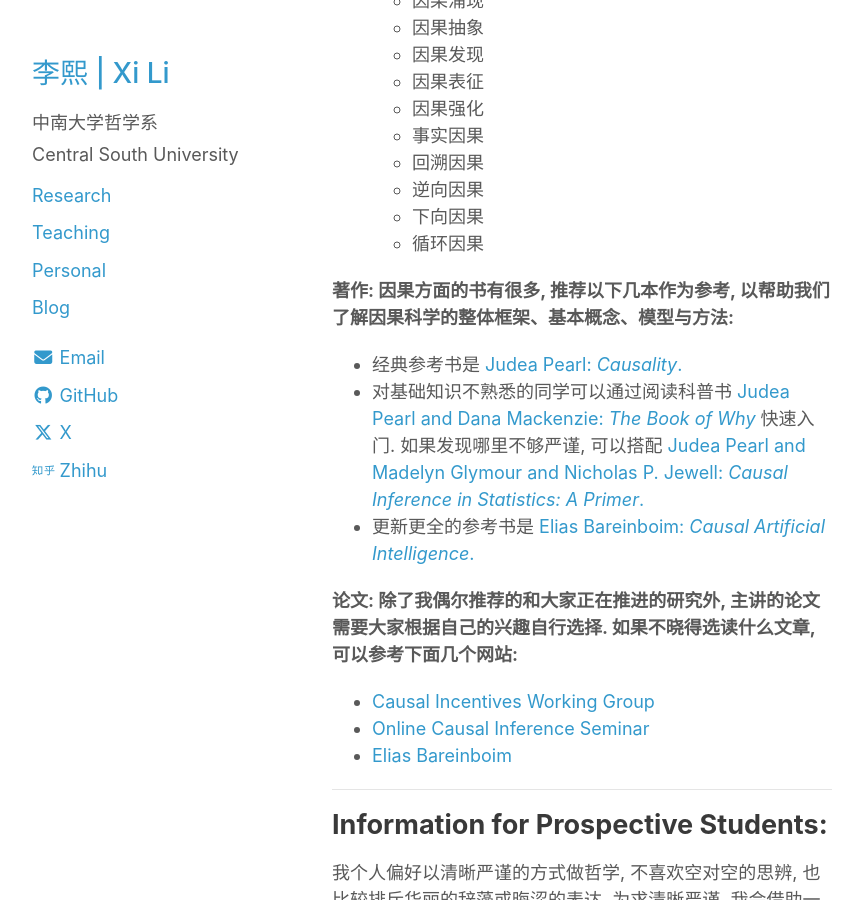
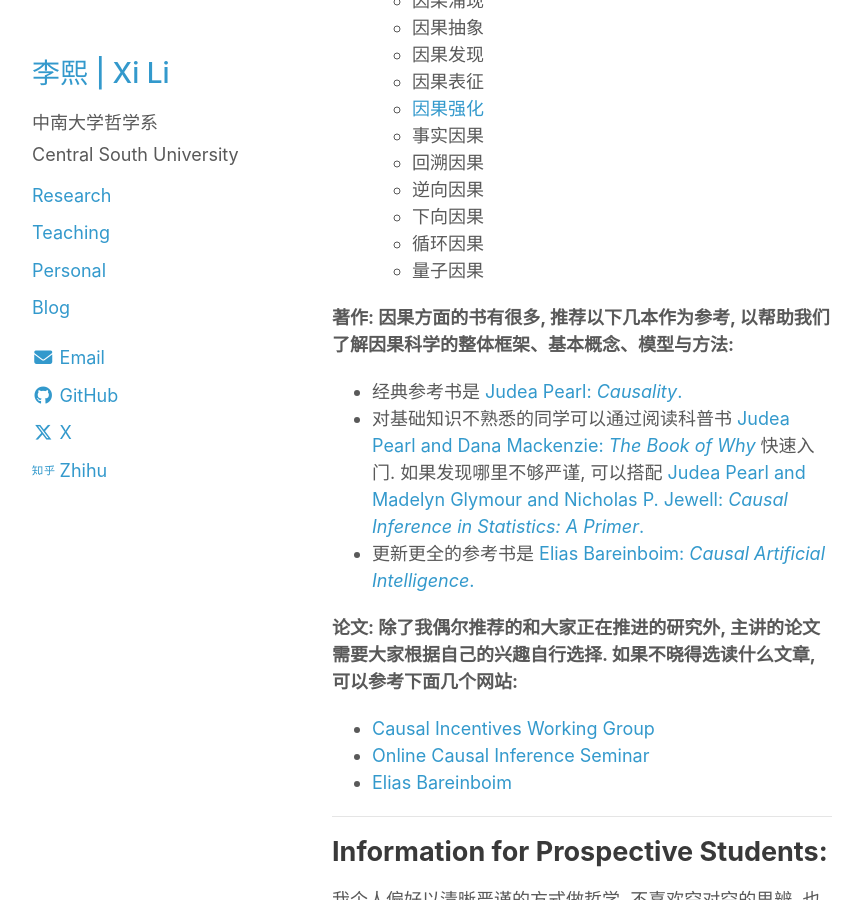
Before and after one commit to rickylixi/rickylixi.github.io, a Jekyll site: the page built from teaching.html, in a window 1280 px wide and 900 px high, scrolled down 1340 px. Shown: the whole window, without its empty margins (26-889 px from the left). Built offline with Jekyll 4.4.1, drawn with Linux system fonts in a browser that asks for light colours.

Commit message:
Update teaching.html

```diff
--- a/teaching.html
+++ b/teaching.html
@@ -45,9 +45,9 @@
     <li>因果推理</li>
     <li>因果决策</li>
     <li>因果博弈</li>
-    <li>因果公平</li>
+    <li><a href="https://fairness.causalai.net/" target="_blank" rel="noopener noreferrer">因果公平</a></li>
     <li>因果责任</li>
-    <li>因果激励</li>
+    <li><a href="https://causalincentives.com/" target="_blank" rel="noopener noreferrer">因果激励</a></li>
     <li>因果能动性</li>
     <li>因果可解释性</li>
     <li><a href="https://github.com/zhijing-jin/CausalNLP_Papers" target="_blank" rel="noopener noreferrer">因果大语言模型</a></li>
@@ -55,12 +55,13 @@
     <li>因果抽象</li>
     <li>因果发现</li>
     <li>因果表征</li>
-    <li>因果强化</li>
+    <li><a href="https://crl.causalai.net/" target="_blank" rel="noopener noreferrer">因果强化</a></li>
     <li>事实因果</li>
     <li>回溯因果</li>
     <li>逆向因果</li>
     <li>下向因果</li>
     <li>循环因果</li>
+    <li>量子因果</li>
   </ul>
 </ul>
 <p><b>著作: 因果方面的书有很多, 推荐以下几本作为参考, 以帮助我们了解因果科学的整体框架、基本概念、模型与方法:</b></p>
```
